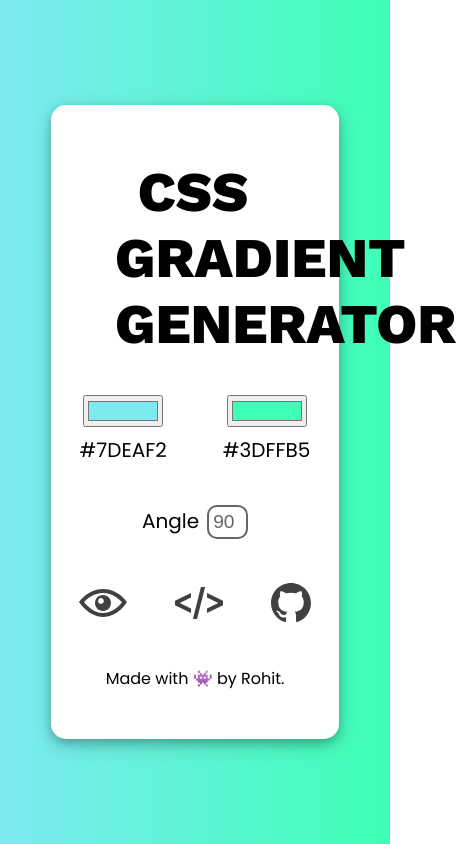
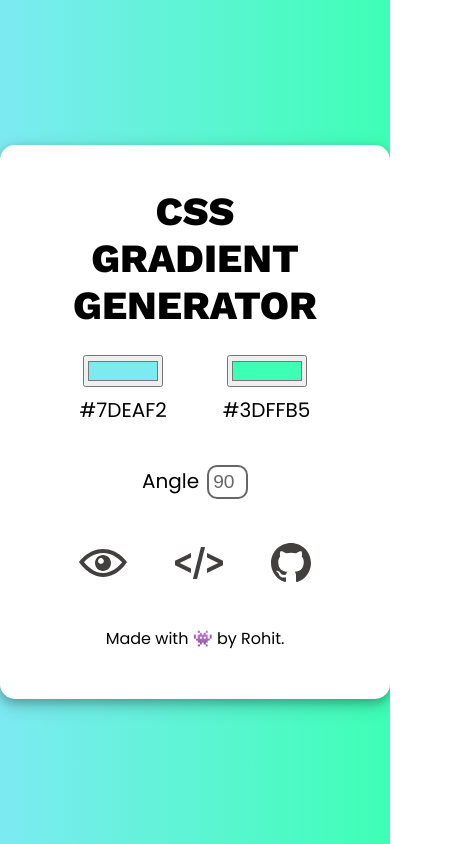
Before and after one commit to oxygen3301/react-gradient-generator, a React (Create React App) app: page / in a window 390 px wide. Shown: the whole page, 456 px wide, since content can reach past the window. Built offline with nearby package versions, Linux system fonts and the light colour scheme.

Commit message:
Added basic responsiveness

```diff
--- a/src/components/CodeBlock.module.css
+++ b/src/components/CodeBlock.module.css
@@ -1,7 +1,7 @@
 .code {
   margin: 1rem 1rem 1rem 1rem;
   position: absolute;
-  width: 50%;
+  width: 50vw;
   animation: Slide_In 1s ease;
   font-family: source-code-pro, Menlo, Monaco, Consolas, "Courier New",
     monospace;
@@ -28,3 +28,8 @@
     display: none;
   }
 }
+@media only screen and (max-width: 768px) {
+  .code{
+    width: 90vw;
+  }
+}
--- a/src/components/InputCard.js
+++ b/src/components/InputCard.js
@@ -21,7 +21,7 @@ const InputCard = (props) => {
 
   return (
     <div className={`${props.showGradient && classes.hide} ${classes.card}`}>
-      <h1>CSS GRADIENT GENERATOR</h1>
+      <h1>CSS GRADIENT <br/> GENERATOR</h1>
       <div>
         <input
           type="color"
--- a/src/components/InputCard.module.css
+++ b/src/components/InputCard.module.css
@@ -12,7 +12,7 @@
   padding: 1rem 4rem 0rem 4rem; /*top right bottom left*/
   font-weight: 800;
   font-size: 3.5rem;
-  width: 40vw;
+
 }
 .card input[type="color"] {
   width: 5rem;
@@ -67,3 +67,9 @@ svg{
 .angle_label{
   font-size: 1.25rem;
 }
+
+@media only screen and (max-width: 768px) {
+  .card h1{
+    font-size: 2.5rem;
+  }
+}
```
